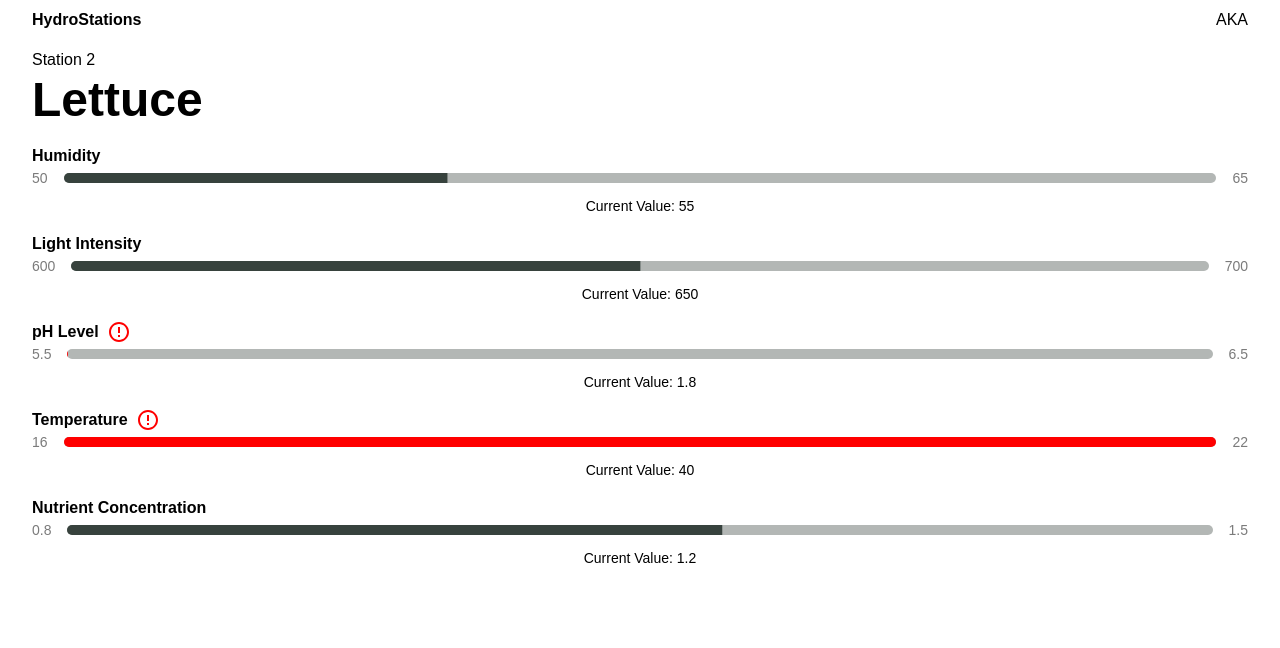
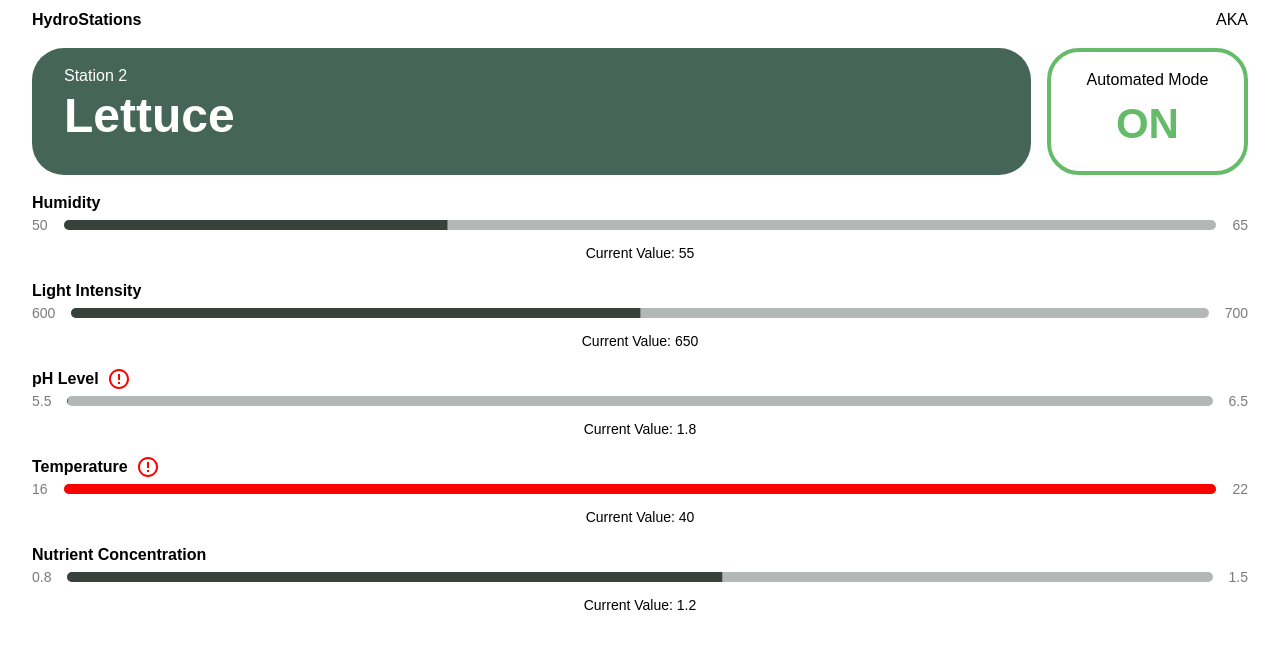
Before and after one commit to proxrustes/hydroponics-front, a Next.js app: page /station/1 in a window 1280 px wide. Shown: the top 648 px of the page. Built offline with nearby package versions, Linux system fonts and the light colour scheme.

Commit message:
+ automated mode

```diff
--- a/app/station/[id]/page.tsx
+++ b/app/station/[id]/page.tsx
@@ -1,7 +1,19 @@
+"use client";
 import { normalParams } from "@/enums/StationParams";
-import { Container, Typography, Box, LinearProgress, Stack } from "@mui/material";
+import {
+  Container,
+  Typography,
+  Box,
+  LinearProgress,
+  Stack,
+  IconButton,
+  ToggleButton,
+  Button,
+  ButtonBase,
+} from "@mui/material";
 import ErrorOutlineIcon from "@mui/icons-material/ErrorOutline";
-
+import AutoAwesomeIcon from "@mui/icons-material/AutoAwesome";
+import { useState } from "react";
 const station = {
   name: "Station 2",
   plant: "Lettuce",
@@ -16,40 +28,71 @@ const station = {
 
 export default function Page({ params }: { params: { id: string } }) {
   const norms = normalParams[station.plant];
+  const [isAutomated, setIsAutomated] = useState(true);
   const parameters = [
     {
       name: "Humidity",
       value: station.params.humidity,
-      norm: norms.humidity
+      norm: norms.humidity,
     },
     {
       name: "Light Intensity",
       value: station.params.light_intensity,
-      norm: norms.light_intensity
+      norm: norms.light_intensity,
     },
     {
       name: "pH Level",
       value: station.params.ph_level,
-      norm: norms.ph_level
+      norm: norms.ph_level,
     },
     {
       name: "Temperature",
       value: station.params.temperature,
-      norm: norms.temperature
+      norm: norms.temperature,
     },
     {
       name: "Nutrient Concentration",
       value: station.params.nutrient_concentration,
-      norm: norms.nutrient_concentration
-    }
+      norm: norms.nutrient_concentration,
+    },
   ];
 
   return (
     <Container maxWidth="xl">
+      <Stack direction="row" gap={2} justifyContent="space-between">
+        <Stack
+          sx={{
+            width: "100%",
+            backgroundColor: "primary.light",
+            color: "white",
+            py: 2,
+            px: 4,
+            borderRadius: 8,
+          }}
+        >
           <Typography>{station.name}</Typography>
           <Typography variant="h3" sx={{ fontWeight: 900 }}>
             {station.plant}
           </Typography>
+        </Stack>
+        <ButtonBase
+
+          sx={{
+            borderColor: isAutomated ?"success.main" : "warning.main",
+            borderWidth: 4,
+            borderStyle: "solid",
+            py: 2,
+            px: 4,
+            borderRadius: 8,
+            flexDirection:"column",
+            width: 240
+          }}
+          onClick={() => setIsAutomated((isAutomated) => !isAutomated)}
+        >
+        <Typography sx={{fontWeight: 400}}>Automated Mode </Typography>
+        <Typography sx={{fontWeight: 900, fontSize:42, color: isAutomated ?"success.main" : "warning.main"}}>{isAutomated ? "ON" : "OFF"}</Typography>
+        </ButtonBase>
+      </Stack>
 
       {parameters.map((param) => {
         const min = param.norm[0];
@@ -68,17 +111,23 @@ export default function Page({ params }: { params: { id: string } }) {
         return (
           <Box key={param.name} sx={{ mt: 2 }}>
             <Stack direction="row" gap={1}>
-            <Typography sx={{ fontWeight: 600 }}>  {param.name}</Typography>
+              <Typography sx={{ fontWeight: 600 }}> {param.name}</Typography>
               {isOutOfRange && (
                 <ErrorOutlineIcon
                   sx={{
-                      color: "red"
+                    color: "red",
                   }}
                 />
               )}
             </Stack>
-            <Box display="flex" alignItems="center" justifyContent="space-between">
-              <Typography variant="body2" color="text.secondary">{min}</Typography>
+            <Box
+              display="flex"
+              alignItems="center"
+              justifyContent="space-between"
+            >
+              <Typography variant="body2" color="text.secondary">
+                {min}
+              </Typography>
               <Box width="100%" mx={2} position="relative">
                 <LinearProgress
                   variant="determinate"
@@ -91,9 +140,10 @@ export default function Page({ params }: { params: { id: string } }) {
                     },
                   }}
                 />
-
               </Box>
-              <Typography variant="body2" color="text.secondary">{max}</Typography>
+              <Typography variant="body2" color="text.secondary">
+                {max}
+              </Typography>
             </Box>
             <Typography variant="body2" sx={{ textAlign: "center", mt: 1 }}>
               Current Value: {value}
```
Lines whose indentation alone changed are shown as unchanged.
